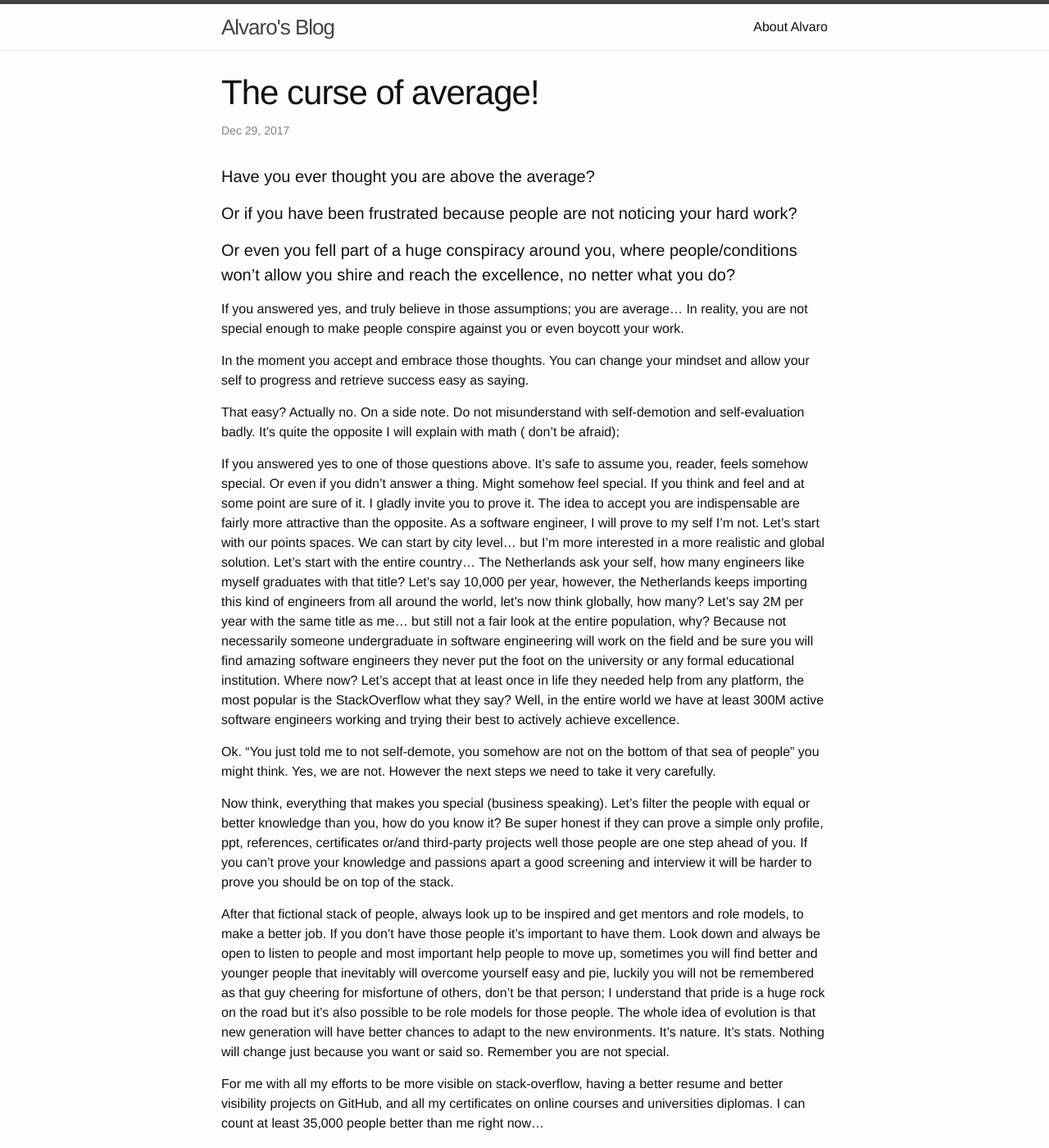
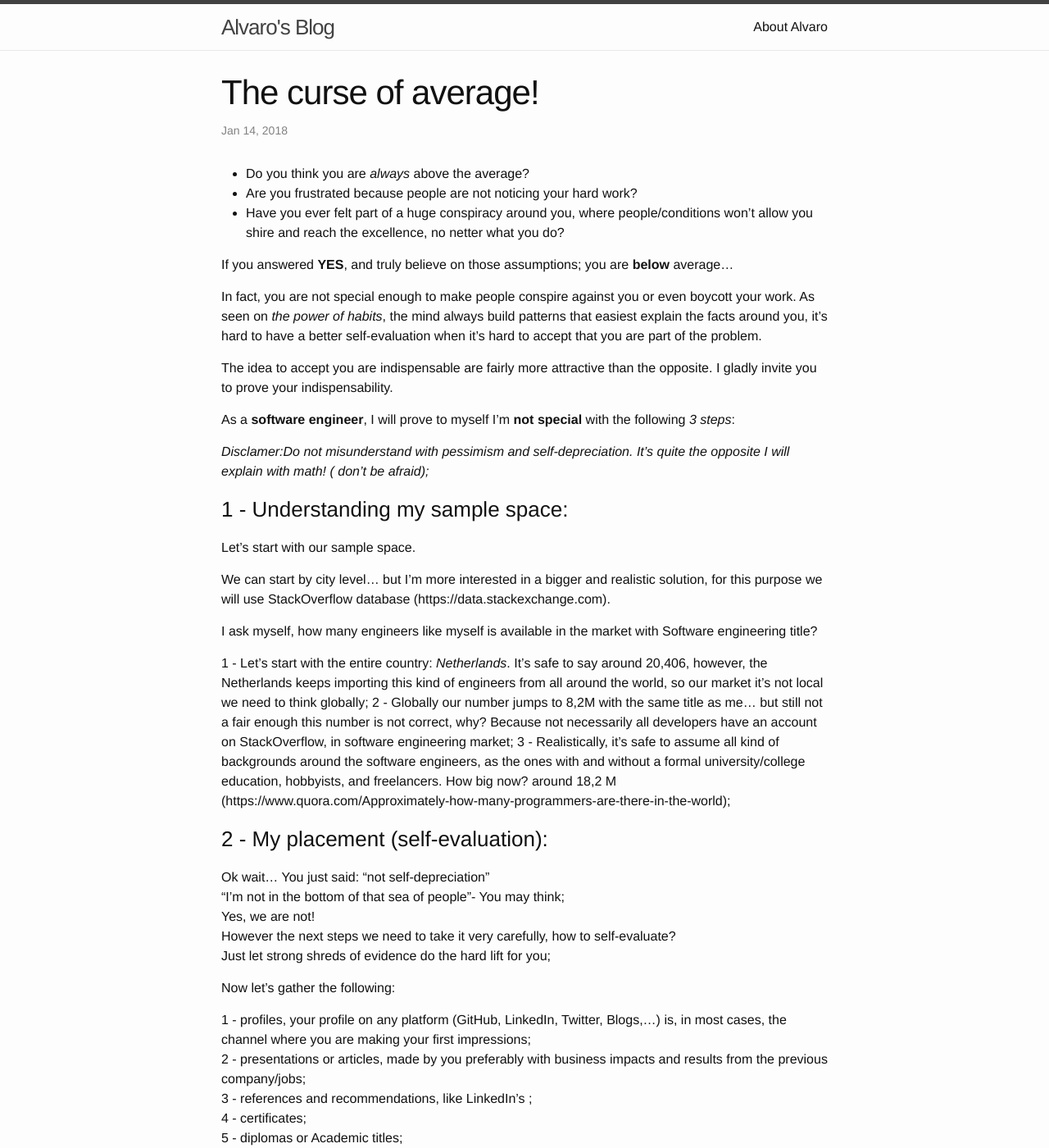
Before and after one commit to asilvino/alvarojoao.github.io, a Jekyll site: the page built from _posts/2017-12-29-the-curse-of-average.markdown, in a window 1280 px wide and 1400 px high. Shown: the whole window at 82% size. Built offline with Jekyll 4.4.1, drawn with Linux system fonts in a browser that asks for light colours; some of the changed text lies outside the part shown.

Commit message:
Update 2017-12-29-the-curse-of-average.markdown

```diff
--- a/_posts/2017-12-29-the-curse-of-average.markdown
+++ b/_posts/2017-12-29-the-curse-of-average.markdown
@@ -1,36 +1,69 @@
 ---
 layout: post
 title:  "The curse of average!"
-date:   2017-12-29 00:25:35 -0200
+date:   2018-01-14 00:25:35 -0200
 categories: Business Inside
 ---
 
-#### Have you ever thought you are above the average?
-#### Or if you have been frustrated because people are not noticing your hard work?
-#### Or even you fell part of a huge conspiracy around you, where people/conditions won’t allow you shire and reach the excellence, no netter what you do?
+ - Do you think you are *always* above the average?
+ - Are you frustrated because people are not noticing your hard work?
+ - Have you ever felt part of a huge conspiracy around you, where people/conditions won’t allow you shire and reach the excellence, no netter what you do?
 
-If you answered yes, and truly believe in those assumptions; you are average...
-In reality, you are not special enough to make people conspire against you or even boycott your work.
+If you answered **YES**, and truly believe on those assumptions; you are **below** average...
 
-In the moment you accept and embrace those thoughts. You can change your mindset and allow your self to progress and retrieve success easy as saying.
+   In fact, you are not special enough to make people conspire against you or even boycott your work.  As seen on *the power of habits*, the mind always build patterns that easiest explain the facts around you, it's hard to have a better self-evaluation when it's hard to accept that you are part of the problem.
 
-That easy? Actually no.
-On a side note. Do not misunderstand with self-demotion and self-evaluation badly. It’s quite the opposite I will explain with math ( don’t be afraid);
+   The idea to accept you are indispensable are fairly more attractive than the opposite. I gladly invite you to prove your indispensability.
 
-If you answered yes to one of those questions above. It’s safe to assume you, reader, feels somehow special. Or even if you didn’t answer a thing. Might somehow feel special. If you think and feel and at some point are sure of it. I gladly invite you to prove it. The idea to accept you are indispensable are fairly more attractive than the opposite.
-As a software engineer, I will prove to my self I’m not.
-Let’s start with our points spaces. We can start by city level... but I’m more interested in a more realistic and global solution. Let’s start with the entire country... The Netherlands ask your self, how many engineers like myself graduates with that title? Let’s say 10,000 per year, however, the Netherlands keeps importing this kind of engineers from all around the world, let’s now think globally, how many? Let’s say 2M per year with the same title as me... but still not a fair look at the entire population, why? Because not necessarily someone undergraduate in software engineering will work on the field and be sure you will find amazing software engineers they never put the foot on the university or any formal educational institution. Where now? Let’s accept that at least once in life they needed help from any platform, the most popular is the StackOverflow what they say? Well, in the entire world we have at least 300M active software engineers working and trying their best to actively achieve excellence.
+   As a **software engineer**, I will prove to myself I’m **not special** with the following *3 steps*:<br/>
 
-Ok. “You just told me to not self-demote, you somehow are not on the bottom of that sea of people” you might think. Yes, we are not. However the next steps we need to take it very carefully.
+*Disclamer:Do not misunderstand with pessimism and self-depreciation. It’s quite the opposite I will explain with math! ( don’t be afraid);*
 
-Now think, everything that makes you special (business speaking). Let’s filter the people with equal or better knowledge than you, how do you know it? Be super honest if they can prove a simple only profile, ppt, references, certificates or/and third-party projects well those people are one step ahead of you. If you can’t prove your knowledge and passions apart a good screening and interview it will be harder to prove you should be on top of the stack.
+### 1 - Understanding my sample space:
 
-After that fictional stack of people, always look up to be inspired and get mentors and role models, to make a better job. If you don’t have those people it’s important to have them.
-Look down and always be open to listen to people and most important help people to move up, sometimes you will find better and younger people that inevitably will overcome yourself easy and pie, luckily you will not be remembered as that guy cheering for misfortune of others, don’t be that person;
-I understand that pride is a huge rock on the road but it’s also possible to be role models for those people.  The whole idea of evolution is that new generation will have better chances to adapt to the new environments. It's nature. It’s stats. Nothing will change just because you want or said so. Remember you are not special.
+Let’s start with our sample space.
 
-For me with all my efforts to be more visible on stack-overflow, having a better resume and better visibility projects on GitHub, and all my certificates on online courses and universities diplomas. I can count at least 35,000 people better than me right now...
+  We can start by city level... but I’m more interested in a bigger and realistic solution, for this purpose we will use StackOverflow database (https://data.stackexchange.com).
 
-Having this kind of mindset it’s necessary to understand: you are not special and you have better work to do and have to overcome yourself multiples times, stop whining.
+  I ask myself, how many engineers like myself is available in the market with Software engineering title?
 
-Once you acknowledge those facts you will receive and give better feedback. You will understand your skews and where to impress better people and ultimately understand your true value.
+  1 - Let’s start with the entire country: *Netherlands*.  It's safe to say around 20,406, however, the Netherlands keeps importing this kind of engineers from all around the world, so our market it's not local we need to think globally;
+  2 - Globally our number jumps to 8,2M with the same title as me... but still not a fair enough this number is not correct, why? Because not necessarily all developers have an account on StackOverflow, in software engineering market;
+  3 - Realistically, it's safe to assume all kind of backgrounds around the software engineers, as the ones with and without a formal university/college education, hobbyists, and freelancers. How big now? around 18,2 M (https://www.quora.com/Approximately-how-many-programmers-are-there-in-the-world);
+
+### 2 - My placement (self-evaluation):
+
+   Ok wait... You just said: "not self-depreciation" <br/>
+                             "I'm not in the bottom of that sea of people"- You may think; <br/>
+   Yes, we are not!<br/>
+   However the next steps we need to take it very carefully, how to self-evaluate?<br>
+   Just let strong shreds of evidence do the hard lift for you;<br/>
+
+Now let's gather the following:
+
+  1 - profiles, your profile on any platform (GitHub, LinkedIn, Twitter, Blogs,...) is, in most cases, the channel where you are making your first impressions;<br/>
+  2 - presentations or articles, made by you preferably with business impacts and results from the previous company/jobs;<br/>
+	3 - references and recommendations, like LinkedIn's ;<br/>
+	4 - certificates;<br/>
+	5 - diplomas or Academic titles;<br/>
+
+  If you can’t prove your knowledge and passions during a good screening and interview, it will be harder to prove you should be on top of the stack. <br/>
+
+### 3 - My true value:
+
+After placing yourself on that fictional stack of people; I'm sure you won't be on top of it. Always look up to be inspired and get mentors and role models, to make a better job. If you don’t have those people it’s important to have them.
+
+  Look down and always be open to listen to people and most important help them to move up *"When you help others, you can't helping help yourself"*, sometimes you will find better and younger people that inevitably will overcome yourself, luckily you will not be remembered as that guy cheering for misfortune of others, **don’t be that person**;
+
+### Conclusion:
+
+If you have done right, you will be a complex average of more experience or more talented people and others growing and willing to reach your place.that
+
+   I understand that pride is a *huge* rock on the road but by removing it you will be easier to detect your weaknesses and improving points. By improving *1%* every day, you will evolve to a better and better version of yourself increasing your chances to adapt to new environments. It's natural. Nothing will change just because you want or said so. Remember you are not special.
+
+   Once you acknowledge those facts you will receive and give better feedback, impress more people and ultimately understand your true value.
+  *At the moment you accept and embrace the thoughts of not being special, you will be more likely to change and get more concretes results.*
+
+- Is that easy? Actually no.
+
+Best regards,
```
